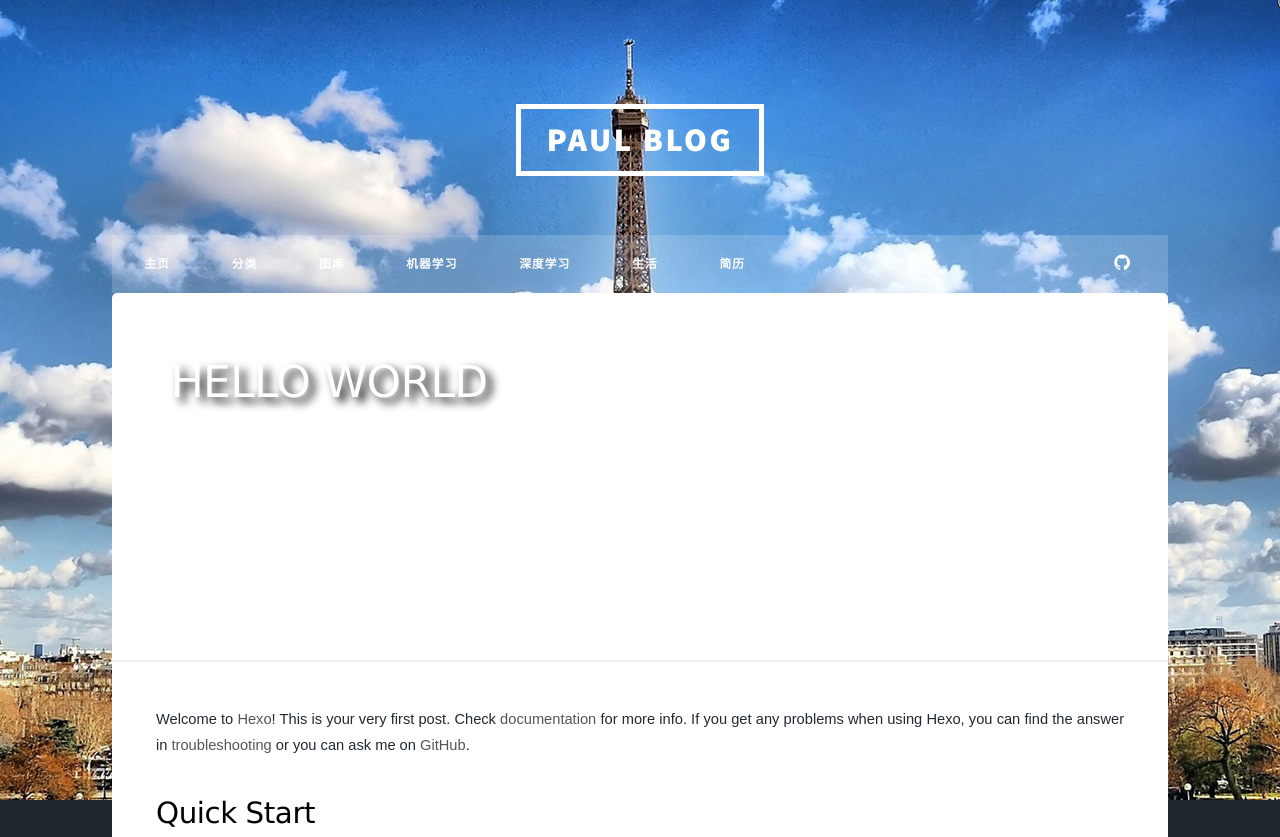
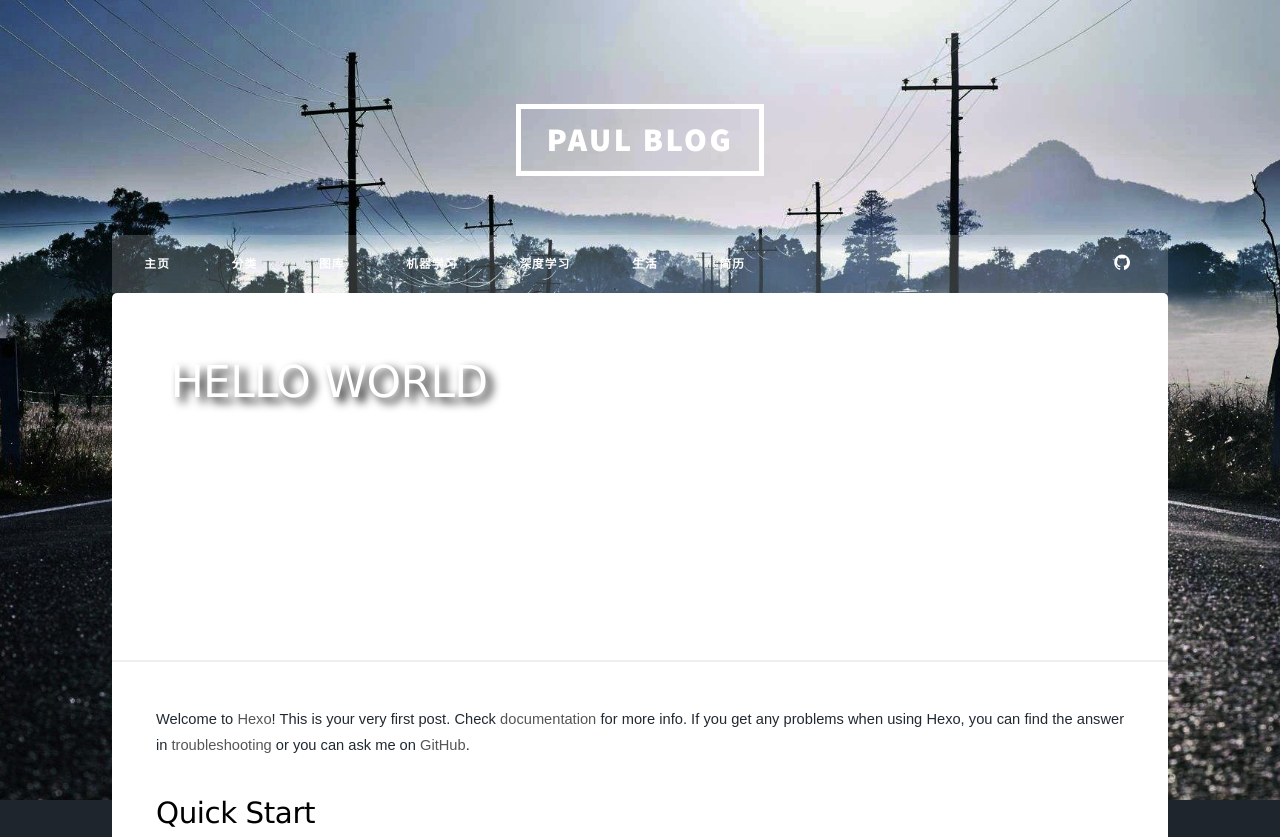
Before and after one commit to Paul-JiJi/Paul-JiJi.github.io, a plain HTML site: page 2019/09/29/hello-world/index.html in a window 1280 px wide. Shown: the top 837 px of the page. Drawn offline with nearby package versions, Linux system fonts and the light colour scheme; some packages are replaced by stand-ins of ours; a script that the page names is missing.

Commit message:
Site updated: 2019-10-01 09:43:49

```diff
--- a/2019/09/29/hello-world/index.html
+++ b/2019/09/29/hello-world/index.html
@@ -24,7 +24,7 @@
           content: ' ';
           position: fixed;
           top: 0;
-          background: url('/img/tower.jpg') center 0 no-repeat;
+          background: url('/img/road.jpg') center 0 no-repeat;
           right: 0;
           bottom: 0;
           left: 0;
```
Also changed, not shown: archives/2019/09/index.html (+1 -1 lines), archives/2019/index.html (+1 -1 lines), archives/index.html (+1 -1 lines), index.html (+1 -1 lines), img/road.jpg (added).
